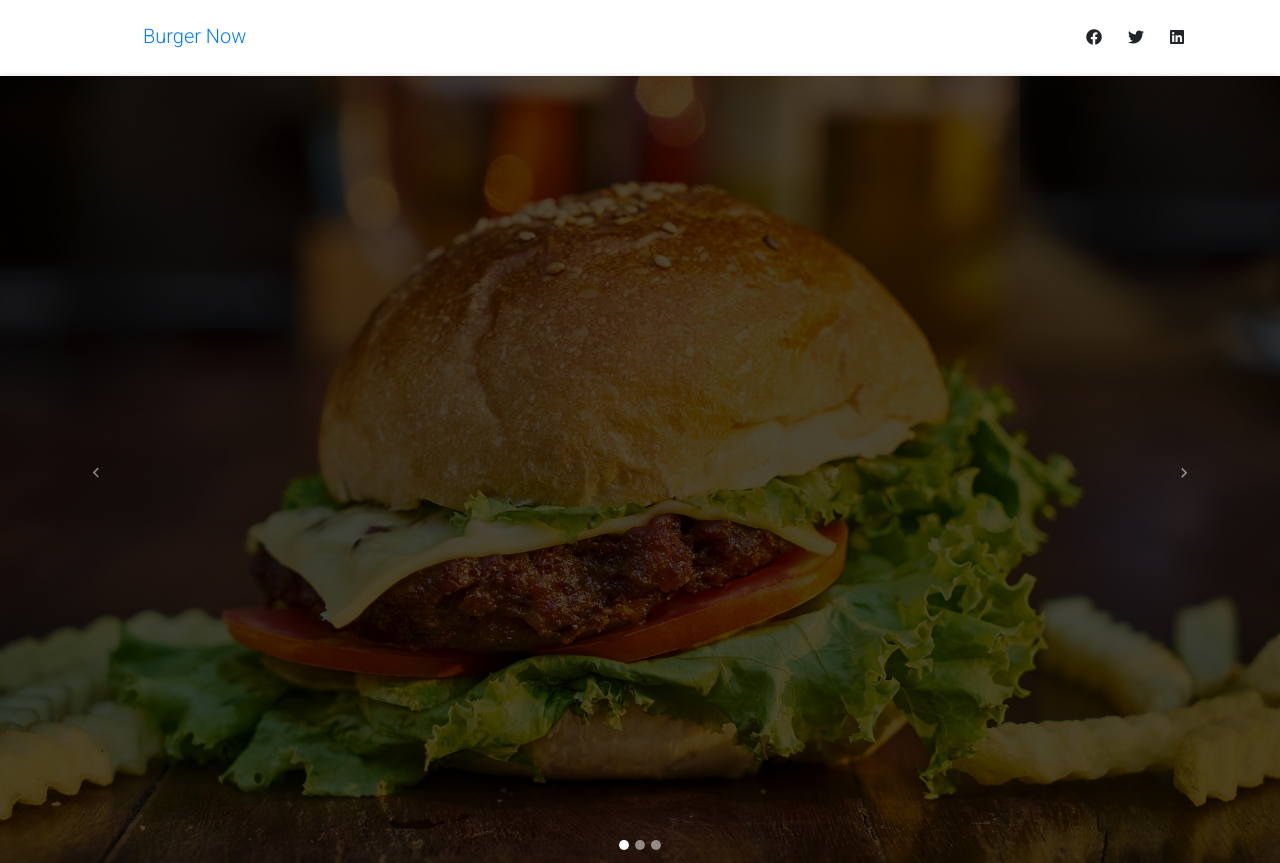
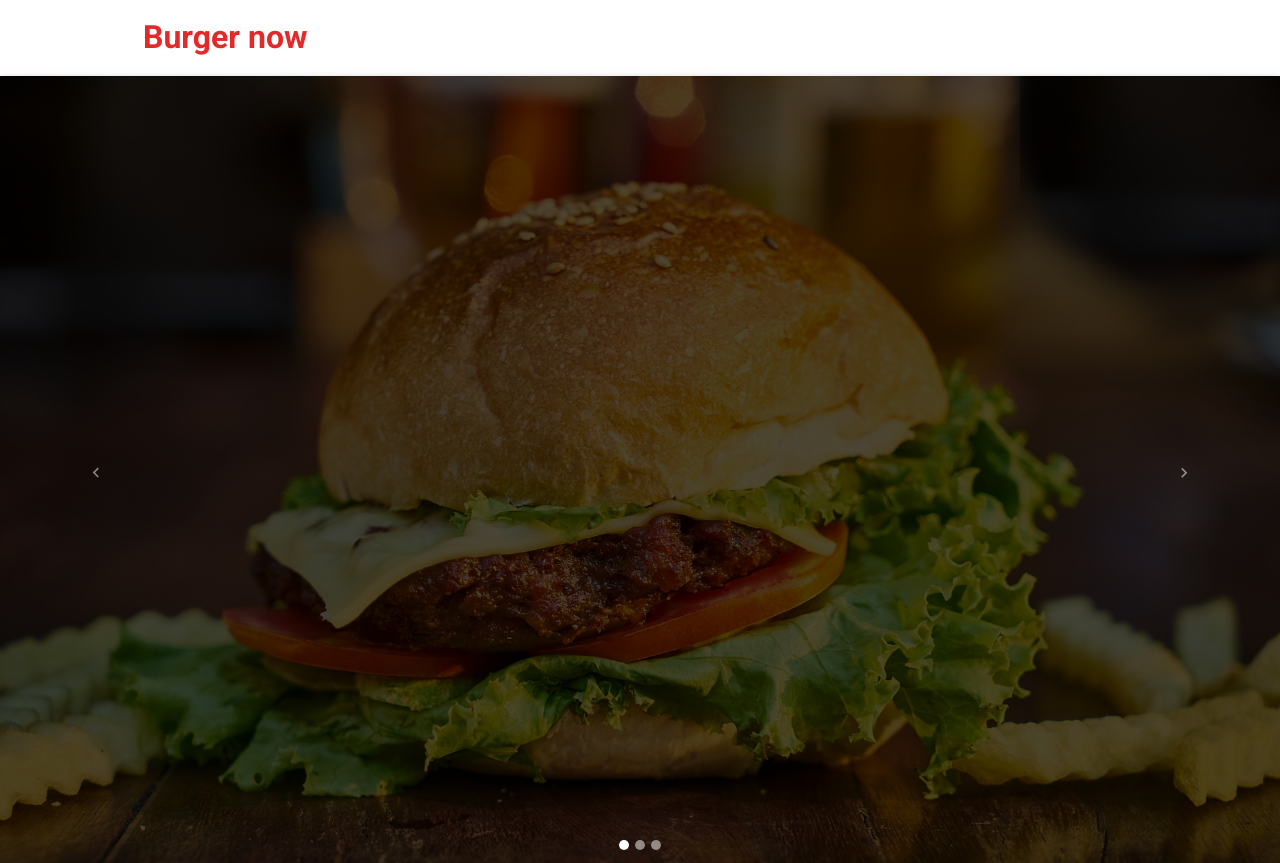
Before and after one commit to edsonvieirademetrio/bussines-theme-gatsby, a Gatsby site: page / in a window 1280 px wide. Shown: the top 863 px of the page. Built offline with nearby package versions, Linux system fonts and the light colour scheme; Gatsby itself is replaced by a stand-in of ours; a web font is replaced by a local one.

Commit message:
adjust in menu and logo

```diff
--- a/gatsby-config.js
+++ b/gatsby-config.js
@@ -39,6 +39,7 @@ module.exports = {
         }
 
     },
+    `gatsby-plugin-styled-components`,
     // this (optional) plugin enables Progressive Web App + Offline functionality
     // To learn more, visit: https://gatsby.app/offline
     // 'gatsby-plugin-offline',
--- a/package.json
+++ b/package.json
@@ -6,6 +6,7 @@
   "author": "Anna Morawska <a.morawska@mdbootstrap.com>",
   "dependencies": {
     "@svgr/webpack": "^4.1.0",
+    "babel-plugin-styled-components": "^1.10.7",
     "gatsby": "^2.0.76",
     "gatsby-image": "^2.0.20",
     "gatsby-plugin-google-fonts": "^1.0.1",
@@ -13,6 +14,7 @@
     "gatsby-plugin-offline": "^2.0.16",
     "gatsby-plugin-react-helmet": "^3.0.2",
     "gatsby-plugin-sharp": "^2.0.14",
+    "gatsby-plugin-styled-components": "^3.1.19",
     "gatsby-plugin-svgr": "^2.0.1",
     "gatsby-source-filesystem": "^2.0.8",
     "gatsby-transformer-sharp": "^2.1.8",
@@ -20,7 +22,8 @@
     "prop-types": "^15.6.2",
     "react": "^16.6.3",
     "react-dom": "^16.6.3",
-    "react-helmet": "^5.2.0"
+    "react-helmet": "^5.2.0",
+    "styled-components": "^5.0.1"
   },
   "keywords": [
     "gatsby",
--- a/src/components/layout.css
+++ b/src/components/layout.css
@@ -29,3 +29,11 @@
 .no-shadow{
   box-shadow: none !important;
 }
+
+.text-red{
+  color: 	#e32929;
+}
+
+.font-32{
+  font-size: 32px;
+}
--- a/src/components/mask.js
+++ b/src/components/mask.js
@@ -1,6 +1,6 @@
 import React from 'react';
 import { MDBContainer, MDBRow, MDBCol } from "mdbreact";
-import "./mask.css"
+import './mask.css'
 
 const Intro = ({ children }) => {
     return (
@@ -8,11 +8,15 @@ const Intro = ({ children }) => {
             <MDBRow >
                 <MDBCol md="12" className="white-text text-center">
                     <h2 className="h1-responsive font-weight-bold white-text mb-0 pt-md-5 pt-5 mask">Venha experimentar</h2>
-                    <h3 className="subtext-header h4-responsive mt-2 mb-4">O melhor Hambúrguer pelo melhor preço da cidade.</h3>
+                    <h3 className="subtext-header h4-responsive mt-2 mb-4">O melhor Hambúrguer da Cidade pelo melhor preço.</h3>
                 </MDBCol>
             </MDBRow>
         </MDBContainer>
+
     );
 };
 
+
+
+
 export default Intro;
--- a/src/components/navbar.js
+++ b/src/components/navbar.js
@@ -22,11 +22,13 @@ class NavbarPage extends Component {
         <MDBContainer>
           <Link to="/" className="navbar-brand mr-2">
             <Logo  className="mr-2" />
-            Burger Now
+              <div className="text-red font-weight-bold font-32 float-right">
+                Burger now
+              </div>
           </Link>
           <MDBNavbarToggler name="navbar-toggler" onClick={this.toggleCollapse} />
           <MDBCollapse id="navbarCollapse3" isOpen={this.state.isOpen} navbar>
-            <MDBNavbarNav left className="text-uppercase font-weight-bold text-white">
+            <MDBNavbarNav left className="text-uppercase font-weight-bold text-white m-auto">
                 <CustomNavLink to="#!">Home</CustomNavLink>
                 <CustomNavLink to="#!">Menu</CustomNavLink>
                 <CustomNavLink to="#!">Nossa História</CustomNavLink>
@@ -34,15 +36,15 @@ class NavbarPage extends Component {
                 <CustomNavLink to="#!">Pedido online</CustomNavLink>
             </MDBNavbarNav>
             <MDBNavbarNav right>
-              <div className="d-flex align-items-center">
+              <div className="d-flex align-items-center text-white">
                 <CustomNavLink to="#!">
                   <MDBIcon fab icon="facebook" className="ml-1" />
                 </CustomNavLink>
                 <CustomNavLink to="#!">
-                  <MDBIcon fab icon="twitter" className="ml-1" />
+                  <MDBIcon fab icon="instagram" className="ml-1" />
                 </CustomNavLink>
                 <CustomNavLink to="#!">
-                  <MDBIcon fab icon="linkedin" className="ml-1" />
+                  <MDBIcon fab icon="whatsapp" className="ml-1" />
                 </CustomNavLink>
               </div>
             </MDBNavbarNav>
```
Also changed, not shown: 1 other file.
